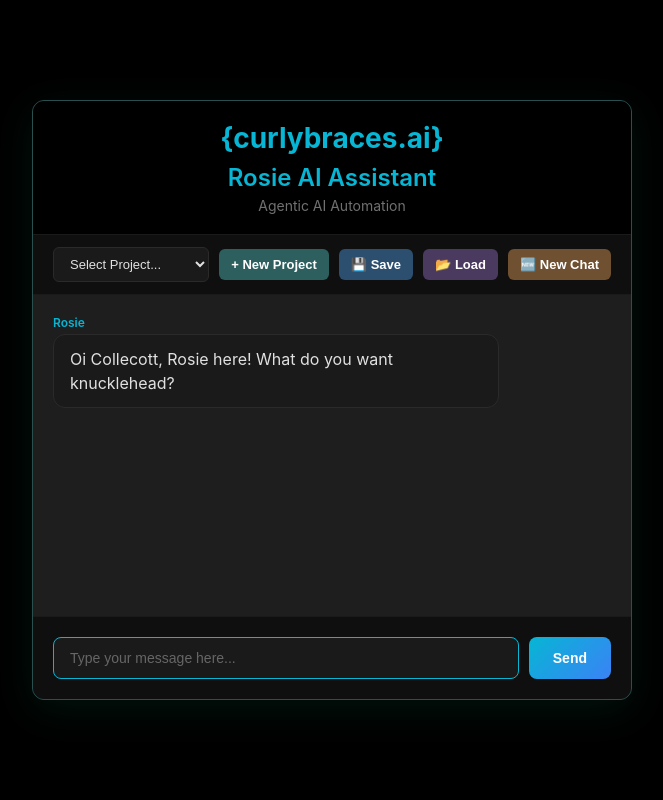
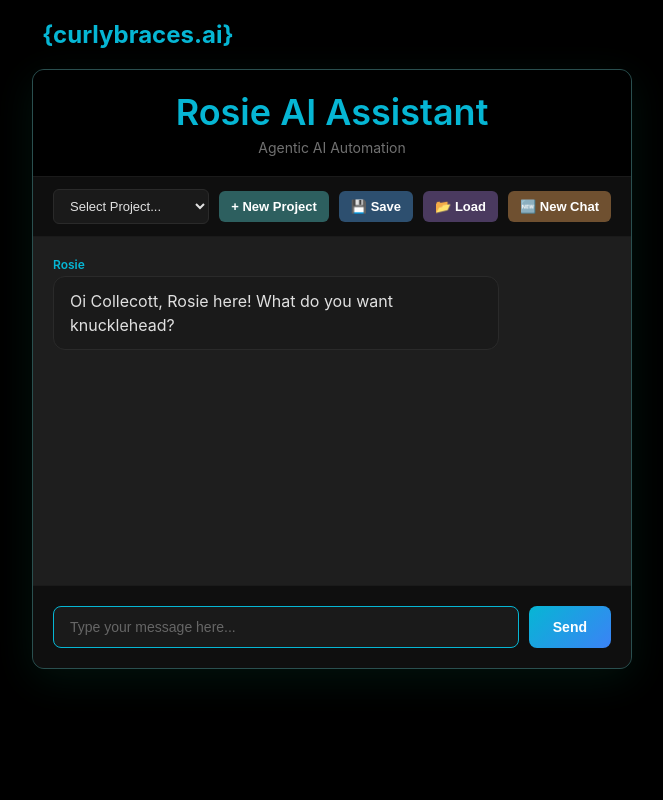
Before and after one commit to CurlyBracesAI/Website-G-rosie.curlybraces.ai, a Flask app: page / in a window 1280 px wide. Shown: the whole page, without its empty margins (308-971 px from the left). Run offline with Flask 3, Linux system fonts and the light colour scheme; data that the repository does not hold is empty; some libraries are stand-ins or nearby versions.

Commit message:
Update the Rosie AI Assistant interface and branding elements
Modify `templates/index.html` to reposition the logo to the top-left in the `outer-header` section and increase the font size of the "Rosie AI Assistant" heading in the `chat-header` element. Adjustments also include changes to body padding and container layout.

Replit-Commit-Author: Agent
Replit-Commit-Session-Id: 25868bfb-a901-417d-aa2a-4cb36b4de85d
Replit-Commit-Checkpoint-Type: full_checkpoint
Replit-Commit-Event-Id: 299e869f-1299-4a75-b407-730c2072202e
Replit-Commit-Screenshot-Url: https://storage.googleapis.com/screenshot-production-us-central1/479039b7-272a-488b-9f95-a86343b93095/25868bfb-a901-417d-aa2a-4cb36b4de85d/bVG53mc

```diff
--- a/templates/index.html
+++ b/templates/index.html
@@ -14,11 +14,27 @@
         body {
             font-family: -apple-system, BlinkMacSystemFont, 'Segoe UI', Roboto, Oxygen, Ubuntu, Cantarell, sans-serif;
             background: #000000;
-            height: 100vh;
+            min-height: 100vh;
+            padding: 20px;
+        }
+
+        .outer-header {
+            max-width: 600px;
+            margin: 0 auto 20px;
+            padding: 0 10px;
+        }
+
+        .outer-header .logo {
+            font-size: 24px;
+            font-weight: 700;
+            color: #06b6d4;
+            margin-bottom: 10px;
+        }
+
+        .page-wrapper {
             display: flex;
             justify-content: center;
             align-items: center;
-            padding: 20px;
         }
 
         .chat-container {
@@ -43,15 +59,8 @@
         }
 
         .chat-header h1 {
-            font-size: 24px;
+            font-size: 36px;
             font-weight: 600;
-            color: #06b6d4;
-        }
-
-        .chat-header .logo {
-            font-size: 28px;
-            font-weight: 700;
-            margin-bottom: 8px;
             color: #06b6d4;
         }
 
@@ -354,12 +363,16 @@
     </style>
 </head>
 <body>
-    <div class="chat-container">
-        <div class="chat-header">
-            <div class="logo">{curlybraces.ai}</div>
-            <h1>Rosie AI Assistant</h1>
-            <p>Agentic AI Automation</p>
-        </div>
+    <div class="outer-header">
+        <div class="logo">{curlybraces.ai}</div>
+    </div>
+
+    <div class="page-wrapper">
+        <div class="chat-container">
+            <div class="chat-header">
+                <h1>Rosie AI Assistant</h1>
+                <p>Agentic AI Automation</p>
+            </div>
 
         <div class="toolbar">
             <div style="display: flex; align-items: center; gap: 8px; flex: 1;">
@@ -767,5 +780,7 @@
         loadProjects();
         messageInput.focus();
     </script>
+        </div>
+    </div>
 </body>
 </html>
```
